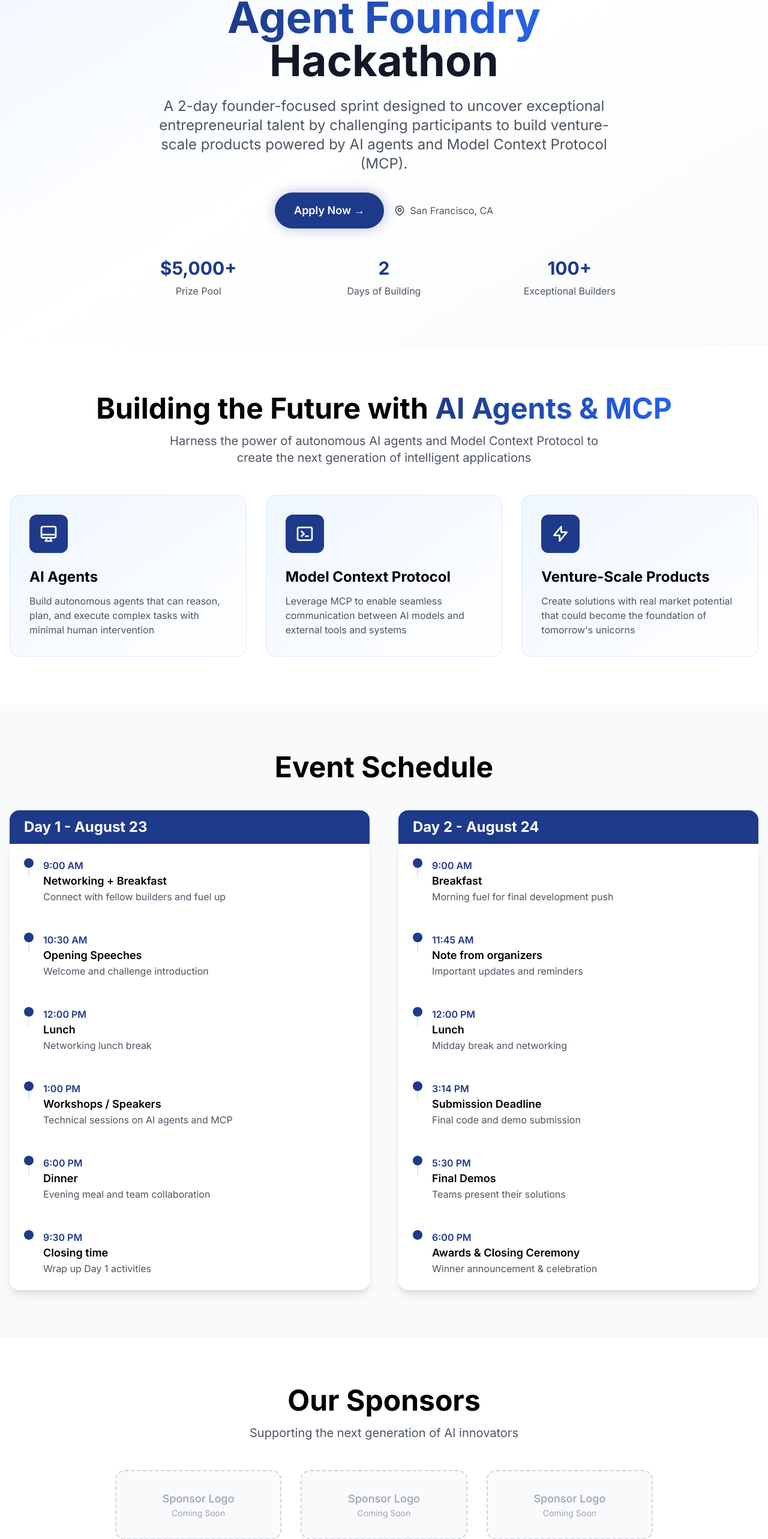
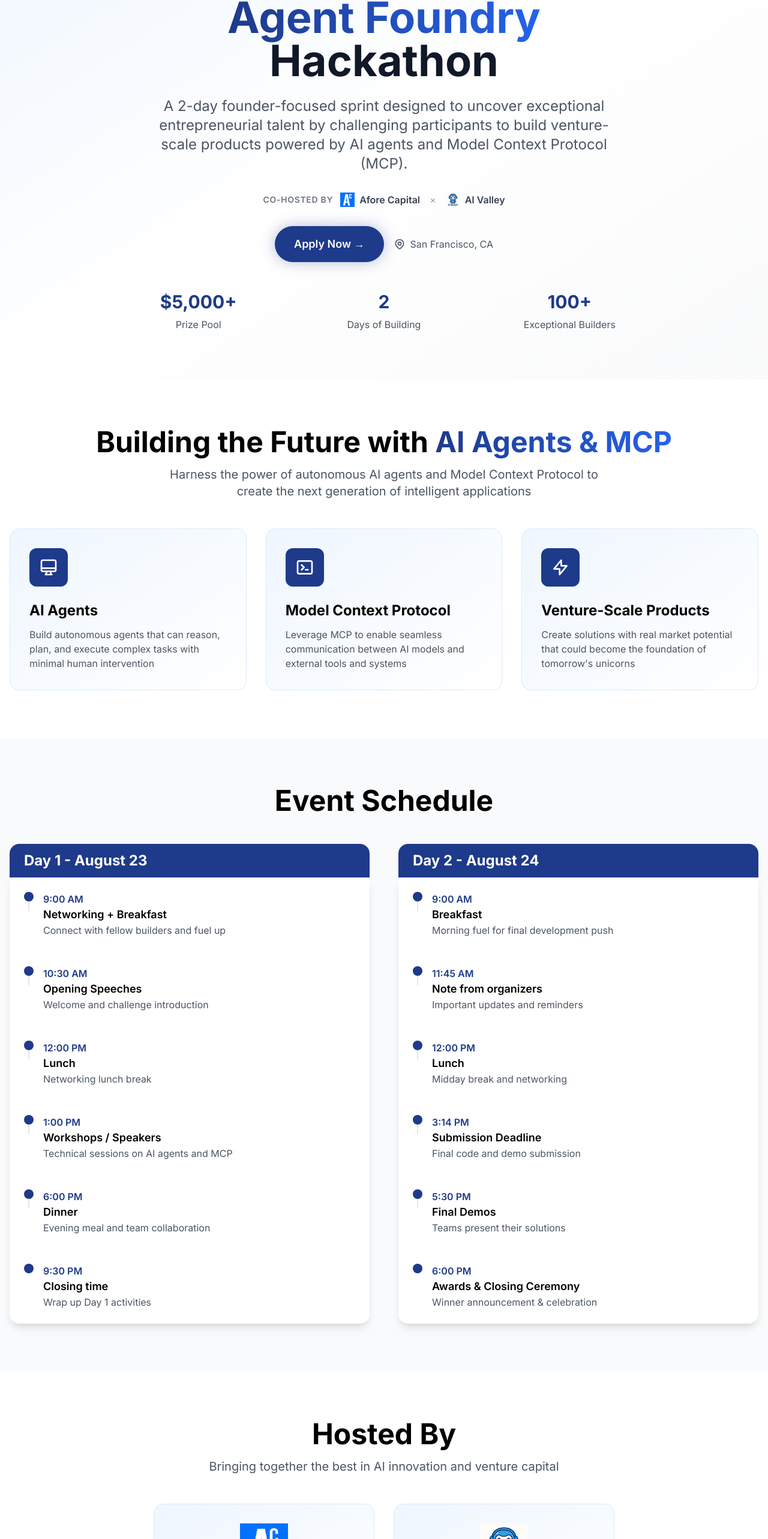
Before and after one commit to winnie14742/afore-hackathon, a Next.js app: page / in a window 1280 px wide. Shown: the part 183-2749 px from the top of the page at 60% size. Built offline with nearby package versions, Linux system fonts and the light colour scheme.

Commit message:
add logo

```diff
--- a/app/page.tsx
+++ b/app/page.tsx
@@ -74,6 +74,34 @@ export default function Home() {
             <p className="text-xl md:text-2xl text-gray-600 max-w-3xl mx-auto mb-8 leading-relaxed">
               A 2-day founder-focused sprint designed to uncover exceptional entrepreneurial talent by challenging participants to build venture-scale products powered by AI agents and Model Context Protocol (MCP).
             </p>
+            <div className="flex items-center justify-center gap-3 mb-8">
+              <span className="text-sm font-semibold text-gray-500 uppercase tracking-wider">Co-hosted by</span>
+              <div className="flex items-center gap-4">
+                <div className="flex items-center gap-2">
+                  <div className="w-6 h-6 relative">
+                    <Image
+                      src="/sponsors/Afore.png"
+                      alt="Afore Logo"
+                      fill
+                      className="object-contain"
+                    />
+                  </div>
+                  <span className="font-semibold text-gray-700">Afore Capital</span>
+                </div>
+                <span className="text-gray-400">×</span>
+                <div className="flex items-center gap-2">
+                  <div className="w-6 h-6 relative">
+                    <Image
+                      src="/sponsors/AI_Valley.png"
+                      alt="AI Valley Logo"
+                      fill
+                      className="object-contain"
+                    />
+                  </div>
+                  <span className="font-semibold text-gray-700">AI Valley</span>
+                </div>
+              </div>
+            </div>
             <div className="flex flex-col sm:flex-row gap-4 justify-center items-center mb-12">
               <Link href="https://lu.ma/tmyl2279" className="bg-blue-900 text-white px-8 py-4 rounded-full text-lg font-semibold hover:bg-blue-800 transition-all hover:shadow-xl glow-effect">
                 Apply Now →
@@ -221,8 +249,35 @@ export default function Home() {
       {/* Sponsors Section */}
       <section id="sponsors" className="py-20 px-4 bg-white">
         <div className="max-w-7xl mx-auto text-center">
-          <h2 className="text-4xl md:text-5xl font-bold mb-4">Our Sponsors</h2>
-          <p className="text-xl text-gray-600 mb-12">Supporting the next generation of AI innovators</p>
+          <h2 className="text-4xl md:text-5xl font-bold mb-4">Hosted By</h2>
+          <p className="text-xl text-gray-600 mb-12">Bringing together the best in AI innovation and venture capital</p>
+          <div className="grid md:grid-cols-2 gap-8 max-w-3xl mx-auto mb-16">
+            <div className="bg-gradient-to-br from-blue-50 to-white p-8 rounded-2xl border border-blue-100 card-hover">
+              <div className="h-20 mb-4 relative">
+                <Image
+                  src="/sponsors/Afore.png"
+                  alt="Afore Capital"
+                  fill
+                  className="object-contain"
+                />
+              </div>
+              <h3 className="text-xl font-bold mb-2">Afore Capital</h3>
+              <p className="text-gray-600">Pre-seed & seed stage venture capital firm backing exceptional founders</p>
+            </div>
+            <div className="bg-gradient-to-br from-blue-50 to-white p-8 rounded-2xl border border-blue-100 card-hover">
+              <div className="h-20 mb-4 relative">
+                <Image
+                  src="/sponsors/AI_Valley.png"
+                  alt="AI Valley"
+                  fill
+                  className="object-contain"
+                />
+              </div>
+              <h3 className="text-xl font-bold mb-2">AI Valley</h3>
+              <p className="text-gray-600">Premier AI community fostering innovation and collaboration</p>
+            </div>
+          </div>
+          <h3 className="text-2xl font-bold mb-8">Additional Sponsors</h3>
           <div className="grid md:grid-cols-3 gap-8 max-w-4xl mx-auto mb-12">
             <div className="flex items-center justify-center p-8 bg-gray-50 rounded-2xl border-2 border-dashed border-gray-300">
               <div className="text-center text-gray-400">
@@ -292,7 +347,7 @@ export default function Home() {
                 <span className="font-bold text-xl">Agent Foundry Hackathon</span>
               </div>
               <p className="text-gray-400">Building the future with AI agents and MCP</p>
-              <p className="text-gray-400 text-sm mt-2">Hosted by Afore Capital</p>
+              <p className="text-gray-400 text-sm mt-2">Co-hosted by Afore Capital & AI Valley</p>
             </div>
             <div>
               <h4 className="font-semibold mb-4">Event Details</h4>
@@ -308,9 +363,9 @@ export default function Home() {
                 <Link href="https://afore.vc" target="_blank" className="text-gray-400 hover:text-white transition-colors">
                   Afore Capital →
                 </Link>
-                {/* <Link href="https://rho.com" target="_blank" className="text-gray-400 hover:text-white transition-colors">
-                  Rho →
-                </Link> */}
+                <Link href="https://aivalley.ai" target="_blank" className="text-gray-400 hover:text-white transition-colors">
+                  AI Valley →
+                </Link>
               </div>
             </div>
           </div>
```
Also changed, not shown: public/sponsors/AI_Valley.png (added).
